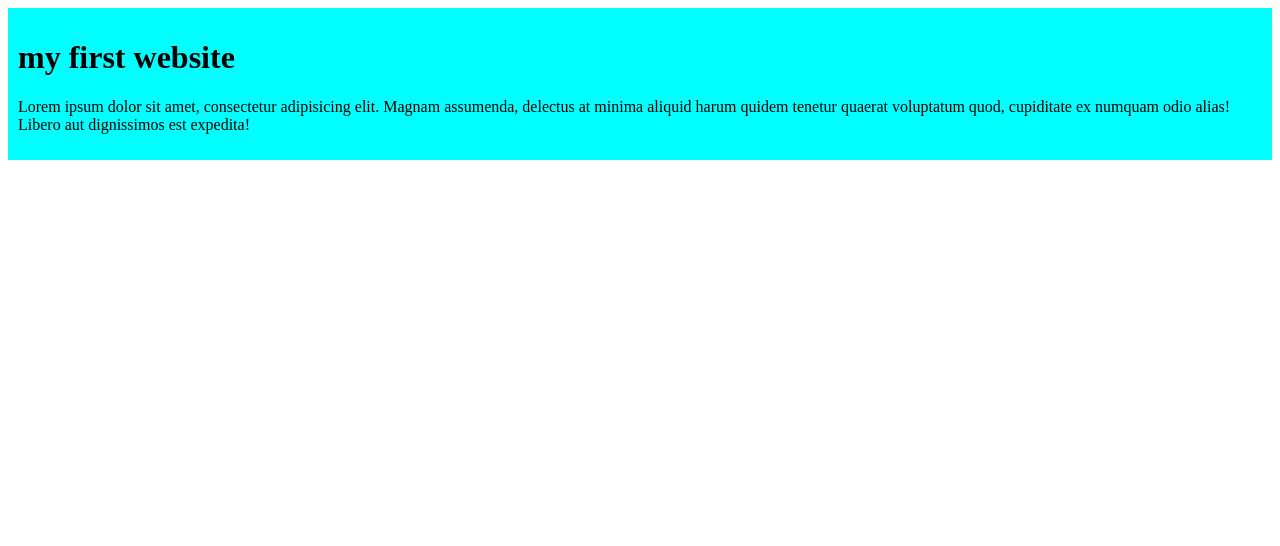
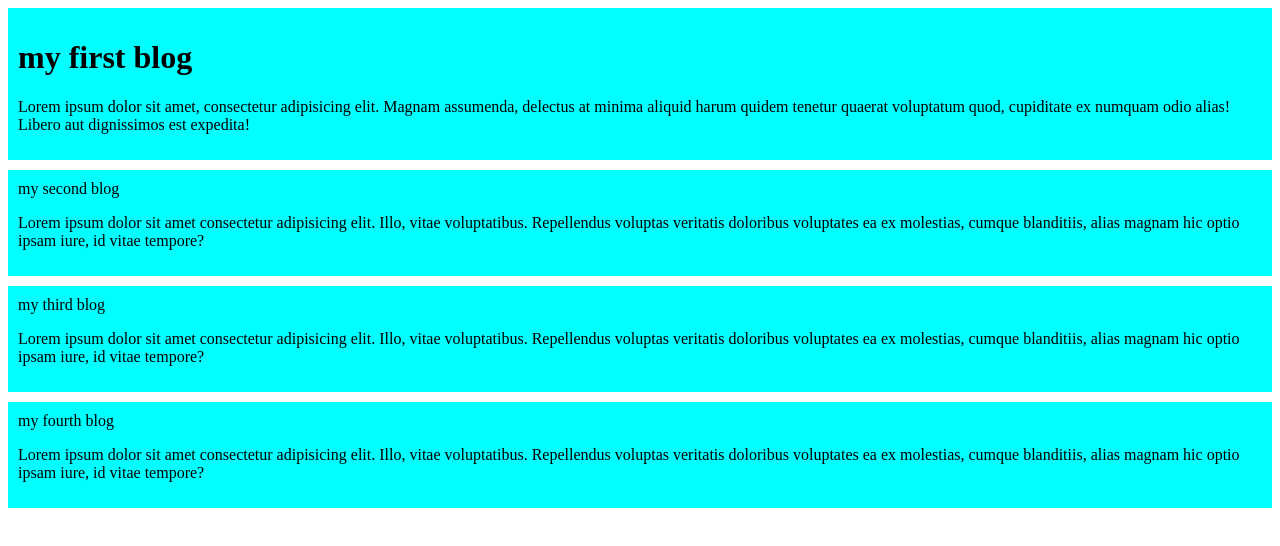
Before and after one commit to joysoren/first, a plain HTML site: page index.html in a window 1280 px wide. Drawn offline with Linux system fonts and the light colour scheme.

Commit message:
added div

```diff
--- a/index.html
+++ b/index.html
@@ -8,8 +8,20 @@
 </head>
 <body>
     <div>
-        <h1>my first website</h1>
-    <p>Lorem ipsum dolor sit amet, consectetur adipisicing elit. Magnam assumenda, delectus at minima aliquid harum quidem tenetur quaerat voluptatum quod, cupiditate ex numquam odio alias! Libero aut dignissimos est expedita!</p>
+        <h1>my first blog</h1>
+        <p>Lorem ipsum dolor sit amet, consectetur adipisicing elit. Magnam assumenda, delectus at minima aliquid harum quidem tenetur quaerat voluptatum quod, cupiditate ex numquam odio alias! Libero aut dignissimos est expedita!</p>
+    </div>
+    <div>
+        my second blog
+        <p>Lorem ipsum dolor sit amet consectetur adipisicing elit. Illo, vitae voluptatibus. Repellendus voluptas veritatis doloribus voluptates ea ex molestias, cumque blanditiis, alias magnam hic optio ipsam iure, id vitae tempore?</p>
+    </div>
+    <div>
+        my third blog
+        <p>Lorem ipsum dolor sit amet consectetur adipisicing elit. Illo, vitae voluptatibus. Repellendus voluptas veritatis doloribus voluptates ea ex molestias, cumque blanditiis, alias magnam hic optio ipsam iure, id vitae tempore?</p>
+    </div>
+    <div>
+        my fourth blog
+        <p>Lorem ipsum dolor sit amet consectetur adipisicing elit. Illo, vitae voluptatibus. Repellendus voluptas veritatis doloribus voluptates ea ex molestias, cumque blanditiis, alias magnam hic optio ipsam iure, id vitae tempore?</p>
     </div>
 </body>
 </html>
--- a/styles/style.css
+++ b/styles/style.css
@@ -1,4 +1,5 @@
 div{
     background-color: aqua;
     padding: 10px;
+    margin-bottom: 10px;
 }
```
